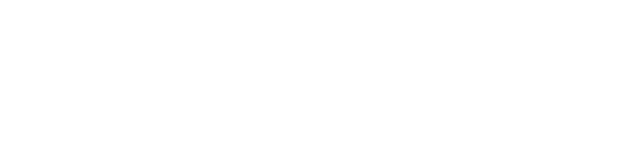
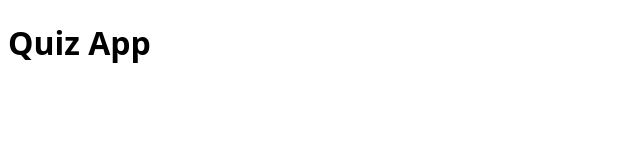
Before and after one commit to BirkBee/Quiz-App, a plain HTML site: page index.html in a window 1280 px wide. Shown: the whole page, without its empty margins (0-640 px from the left). Drawn offline with Linux system fonts and the light colour scheme.

Commit message:
add titel and h1 to html

```diff
--- a/index.html
+++ b/index.html
@@ -4,7 +4,10 @@
     <meta charset="UTF-8" />
     <meta name="viewport" content="width=device-width, initial-scale=1.0" />
     <link rel="stylesheet" href="./styles.css" />
-    <title>Document</title>
+    <title>Quiz App Homepage</title>
   </head>
+  <header>
+    <h1>Quiz App</h1>
+  </header>
   <body></body>
 </html>
```
